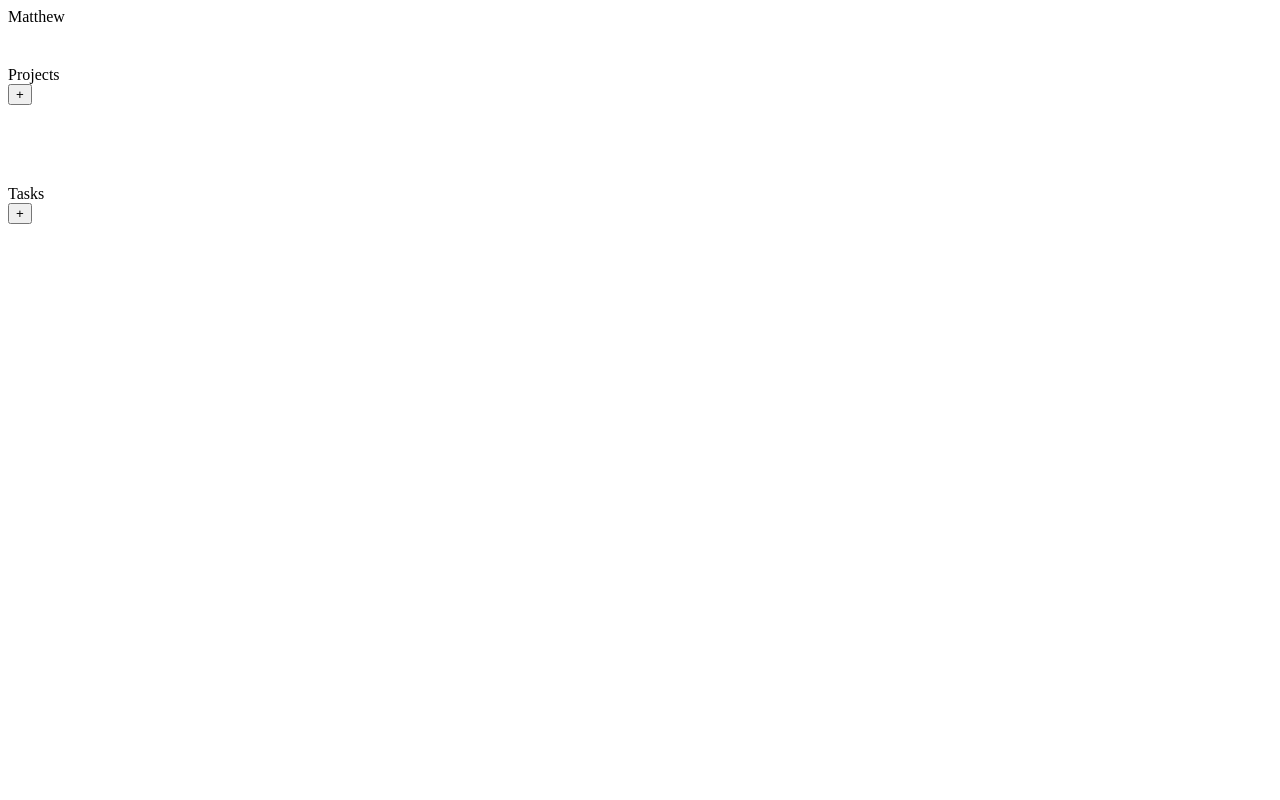
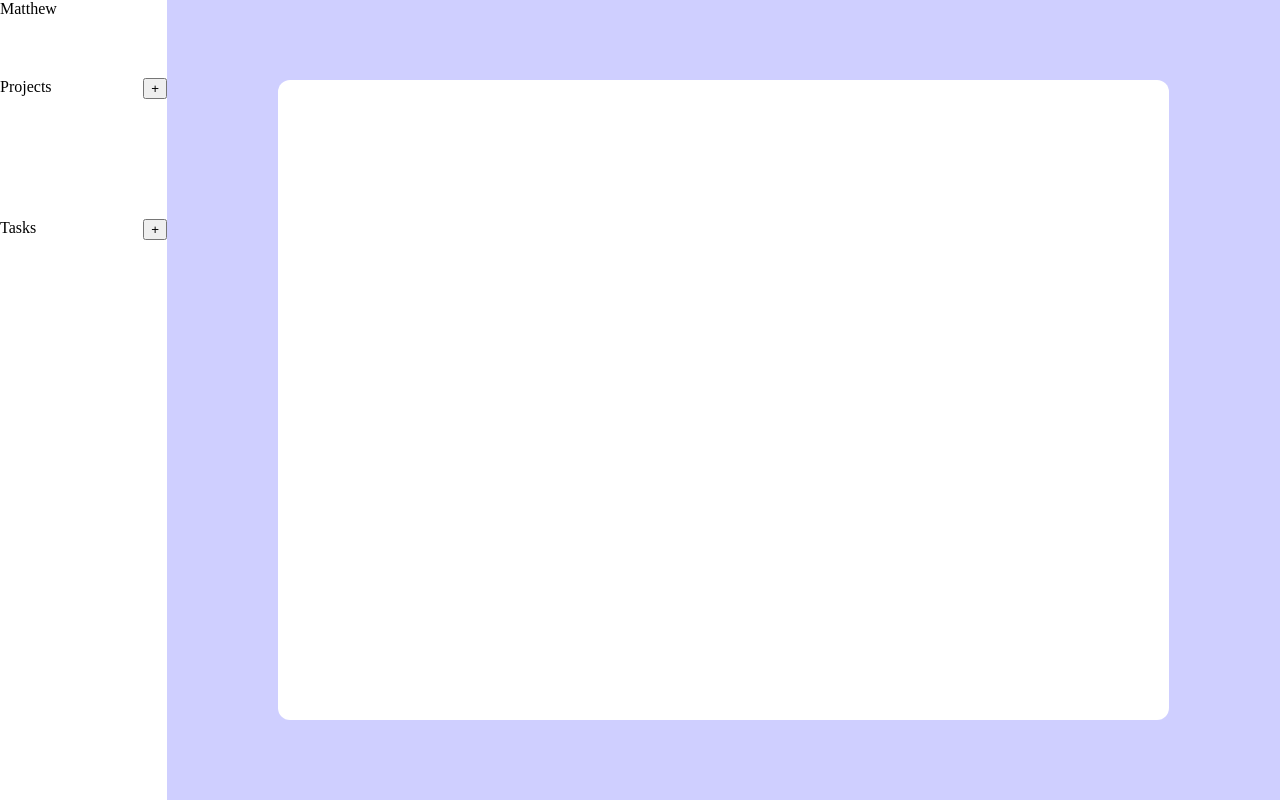
Before and after one commit to mkreynolds919/todo, a website built with webpack: page src/template.html in a window 1280 px wide. Built offline with nearby package versions, Linux system fonts and the light colour scheme.

Commit message:
Style sidebar
Create main.css for general styling

Set backsplash and content div dimensions

create color selectors

```diff
--- a/src/index.js
+++ b/src/index.js
@@ -1 +1,2 @@
 import "./sidebar.css";
+import "./main.css";
--- /dev/null
+++ b/src/main.css
@@ -0,0 +1,34 @@
+body {
+    display: flex;
+    padding: 0;
+    margin: 0;
+    height: 100%;
+    width: 100%;
+}
+
+#backsplash {
+    height: 100vh;
+    width: 100%;
+    display: flex;
+    justify-content: center;
+    align-items: center;
+}
+
+.sidebar {
+    width: 15%;
+}
+
+#content {
+    margin: 100px;
+    height: 80%;
+    width: 80%;
+    border-radius: 12px;
+}
+
+.lighter-color {
+    background-color: rgb(255, 255, 255);
+}
+
+.darker-color {
+    background-color: rgb(207, 207, 255);
+}
--- a/src/sidebar.css
+++ b/src/sidebar.css
@@ -2,5 +2,12 @@
     display: flex;
     flex-direction: column;
     align-items: left;
-    gap: 40px;
+    gap: 60px;
+    height: 100vh;
+    width: 1fr;
 }
+
+.sidebar-header-container {
+    display: flex;
+    justify-content: space-between;
+}
--- a/src/template.html
+++ b/src/template.html
@@ -6,7 +6,7 @@
     <title>Wave</title>
 </head>
 <body>
-    <div class="sidebar" class="lighter-color">
+    <div class="sidebar lighter-color">
         <div class="user">Matthew</div>
         <div class="sidebar-header-container">
             <div class="sidebar-header">Projects</div>
@@ -25,7 +25,6 @@
     </div>
     <div id="backsplash" class="darker-color">
         <div id="content" class="lighter-color">
-
         </div>
     </div>
 </body>
```
